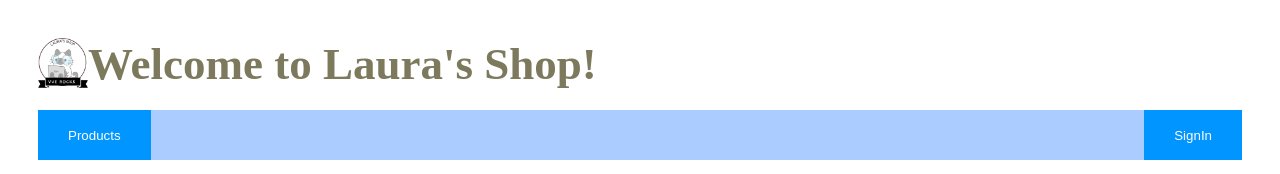
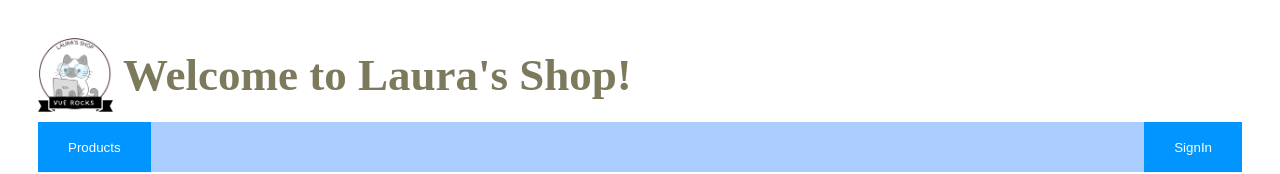
Before and after one commit to perotelazarolaura/Laura-sE-Shop, a Vue app: page /#/ in a window 1280 px wide. Shown: the top 174 px of the page. Built offline with nearby package versions, Linux system fonts and the light colour scheme; no server answers.

Commit message:
Changed logo style

```diff
--- a/src/assets/css/main.css
+++ b/src/assets/css/main.css
@@ -13,7 +13,6 @@ h2.title{
 h1.title {
     font-weight: bold;
     font-size: 45px;
-    margin-bottom: 20px;
 }
 
 .btn {
--- a/src/components/navbar.vue
+++ b/src/components/navbar.vue
@@ -93,9 +93,14 @@ export default defineComponent({
 }
 .titleLine{
   display: flex;
+  margin-bottom: 10px;
+}
+.title {
+  margin-left: 10px;
+  align-self: center;
 }
 .logo{
-  width: 50px;
-  height: 50px;
+  max-width: 75px;
+  height: fit-content;
 }
 </style>
```
